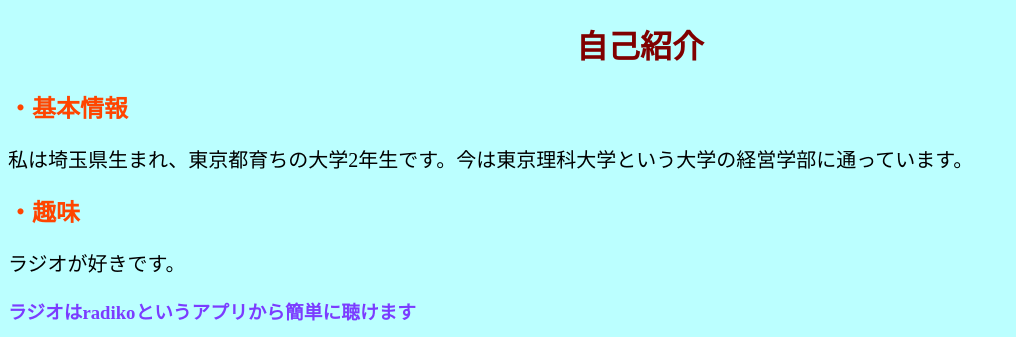
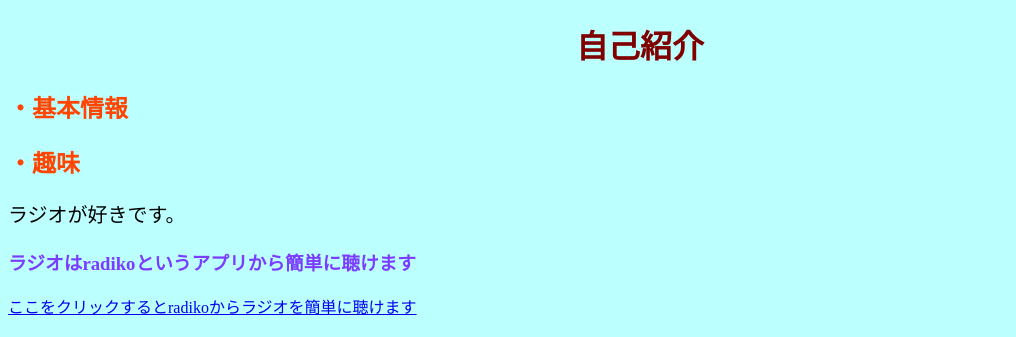
Before and after one commit to radiosuki/radiraku, a plain HTML site: page index.html in a window 1280 px wide. Shown: the top 337 px of the page, without its empty margins (0-1016 px from the left). Drawn offline with Linux system fonts and the light colour scheme.

Commit message:
Update index.html

```diff
--- a/index.html
+++ b/index.html
@@ -8,7 +8,6 @@
 </head>
 <h1 style="text-align: center">自己紹介</h1>
 <h2>・基本情報</h2>
-<p>私は埼玉県生まれ、東京都育ちの大学2年生です。今は東京理科大学という大学の経営学部に通っています。</p>
 <h2>・趣味</h2>
 <p>ラジオが好きです。</p>
 <h3>ラジオはradikoというアプリから簡単に聴けます</h3>
```
